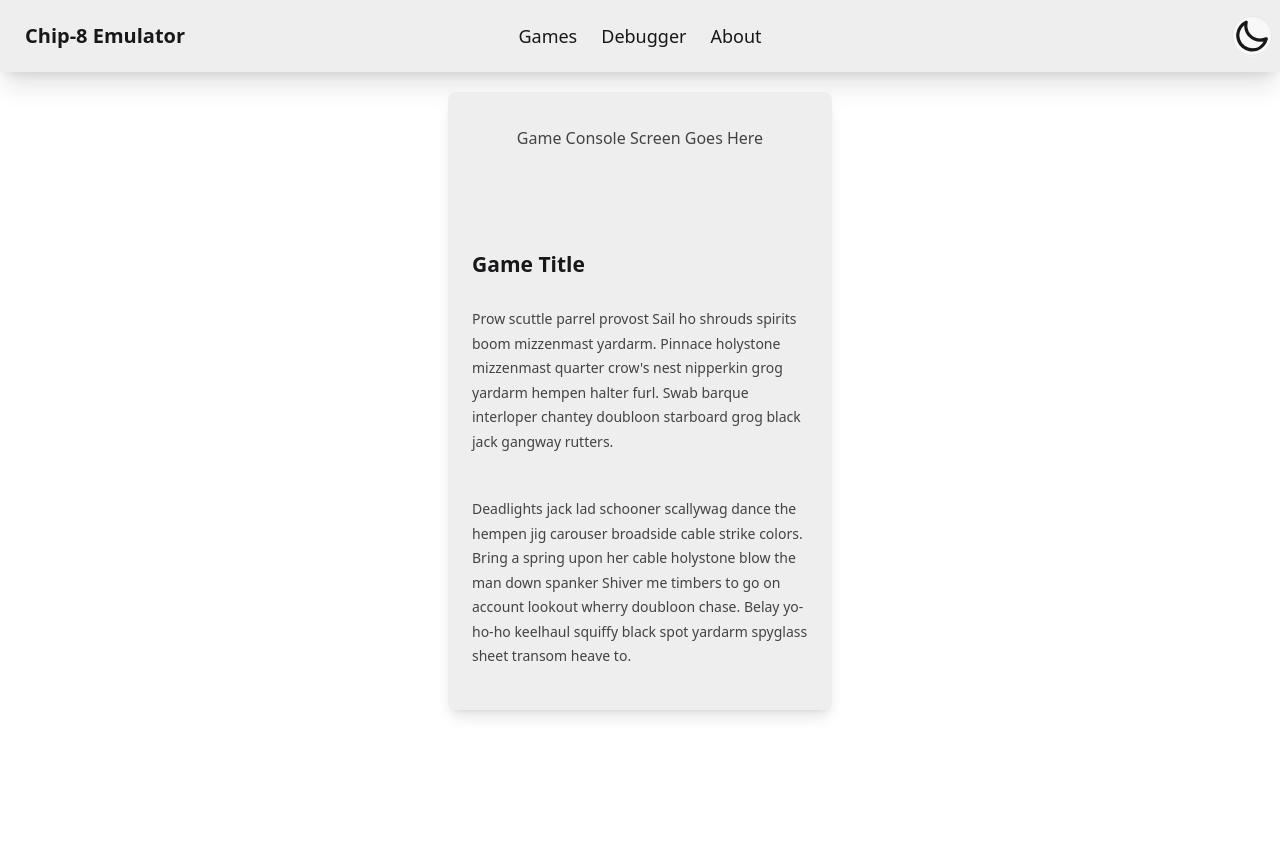
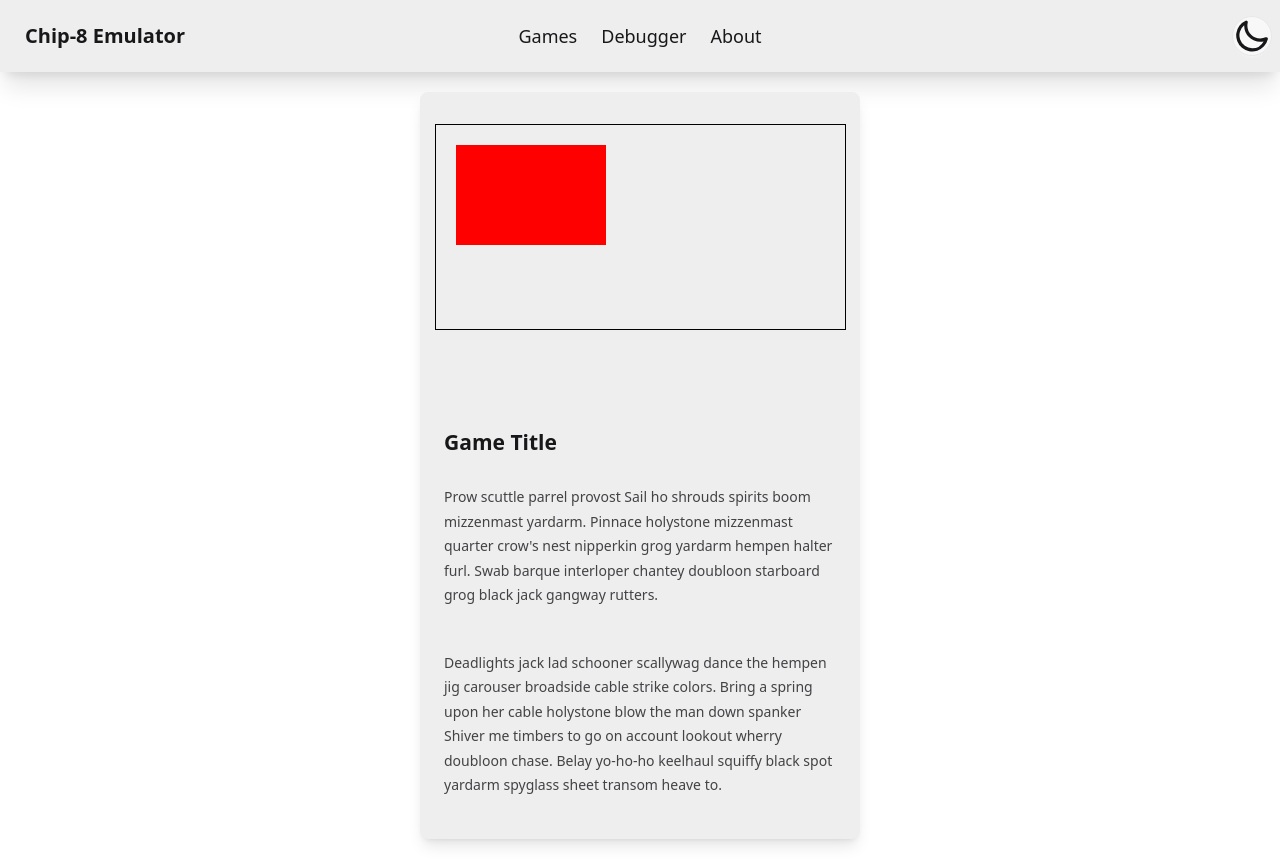
Before and after one commit to teloslogic/8-bit-react, a React (Vite) app: page / in a window 1280 px wide. Before the commit the page ends 800 px from the top, so only its background shows below. Built offline with nearby package versions, Linux system fonts and the light colour scheme.

Commit message:
More runtime state..

```diff
--- a/src/components/molecules/emulator.panel.tsx
+++ b/src/components/molecules/emulator.panel.tsx
@@ -1,12 +1,16 @@
 import { FC, ReactNode } from 'react'
+
+import VideoDisplay from './video.display'
 
 export type EmulatorPanelProps = {
   children?: ReactNode
 }
 
 const EmulatorPanel: FC<EmulatorPanelProps> = ({ children }) => (
-  <div className="card bg-base-300 w-96 shadow-lg">
-    <figure>Game Console Screen Goes Here</figure>
+  <div className="card bg-base-300 w-110 shadow-lg">
+    <figure>
+      <VideoDisplay />
+    </figure>
     <div className="card-body">
       <h2 className="card-title">Game Title</h2>
       {children}
--- a/src/components/molecules/video.display.tsx
+++ b/src/components/molecules/video.display.tsx
@@ -1,14 +1,38 @@
-import { FC, useRef } from 'react'
+import { useAtom } from 'jotai'
+import { FC, useEffect, useRef } from 'react'
 
 import { VIDEO_HEIGHT, VIDEO_WIDTH } from '../../emulator/chip.8'
+import Runtime from '../../emulator/runtime'
+import runtimeState from '../../state/runtime.state'
 
 export type VideoDisplayProps = object
 
 const VideoDisplay: FC<VideoDisplayProps> = () => {
   const canvasRef = useRef<HTMLCanvasElement | null>(null)
+  const [runtime] = useAtom<Runtime>(runtimeState)
+
+  useEffect(() => {
+    const canvas = canvasRef.current
+    if (!canvas) return
+
+    const ctx = canvas.getContext('2d')
+    if (!ctx) return
+
+    // Clear canvas
+    ctx.clearRect(0, 0, canvas.width, canvas.height)
+
+    // Draw a red rectangle
+    ctx.fillStyle = 'red'
+    ctx.fillRect(20, 20, 150, 100)
+  }, [runtime.videoScale])
 
   return (
-    <canvas ref={canvasRef} width={VIDEO_WIDTH} height={VIDEO_HEIGHT} style={{ border: '1px solid black' }} />
+    <canvas
+      ref={canvasRef}
+      width={VIDEO_WIDTH * runtime.videoScale}
+      height={VIDEO_HEIGHT * runtime.videoScale}
+      style={{ border: '1px solid black' }}
+    />
   )
 }
 
--- a/src/emulator/chip.8.ts
+++ b/src/emulator/chip.8.ts
@@ -1,3 +1,4 @@
+/** System Constansts */
 export const MEMORY_SIZE = 4096
 export const START_ADDRESS = 0x200
 export const VIDEO_WIDTH = 64
--- a/src/emulator/instructions.ts
+++ b/src/emulator/instructions.ts
@@ -95,4 +95,36 @@ export const ADD_7XNN = (state: Chip8): Chip8 => {
   return state
 }
 
-export const DRW_DXYN = (state: Chip8): Chip8 => state
+export const DRW_DXYN = (state: Chip8): Chip8 => {
+  const x = (state.opcode[0] & 0x0f00) >> 8
+  const y = (state.opcode[0] & 0x00f0) >> 4
+  const height = state.opcode[0] & 0x000f
+
+  // wrap if going beyond screen boundaries
+  const xPosition = state.v[x] % VIDEO_WIDTH
+  const yPosition = state.v[y] % VIDEO_HEIGHT
+
+  state.v[0xf] = 0
+
+  for (let row = 0; row < height; row++) {
+    const spriteByte = state.memory[state.index[0] + row]
+
+    for (let column = 0; column < 8; ++column) {
+      const spritePixel = spriteByte & (0x80 >> column)
+      let screenPixel = state.video[(yPosition + row) * VIDEO_WIDTH + (xPosition + column)]
+
+      // sprite pixel is on
+      if (spritePixel) {
+        // screen pixel also on - collision
+        if (screenPixel == 0xffffffff) {
+          state.v[0xf] = 1
+        }
+
+        // effectively XOR with the sprite pixel
+        screenPixel ^= 0xffffffff
+      }
+    }
+  }
+
+  return state
+}
--- /dev/null
+++ b/src/emulator/runtime.ts
@@ -0,0 +1,12 @@
+type Runtime = {
+  // The CHIP-8 video buffer is only 64x32, need an integer scale factor
+  // to be able to play on big, modern monitors.
+  videoScale: number
+  // The CHIP-8 had no specified clock speed, so we’ll use a delay to determine
+  // the time in milliseconds between cycles. Different games run best at different speeds.
+  cycleDelay: number
+  // Ability to pause a game and emulator CPU instruction cycles.
+  isRunning: boolean
+}
+
+export default Runtime
--- a/src/state/emulator.state.ts
+++ b/src/state/emulator.state.ts
@@ -1,6 +1,6 @@
 import { atom } from 'jotai'
 
-import Chip8, { MEMORY_SIZE, PC_INIT, VIDEO_DIM } from '../emulator/chip.8'
+import Chip8, { MEMORY_SIZE, START_ADDRESS, VIDEO_HEIGHT, VIDEO_WIDTH } from '../emulator/chip.8'
 import fontSet from '../emulator/font.set'
 import loadFontSet from '../utils/load.font.set'
 
@@ -16,11 +16,11 @@ export const initialEmulatorState: Chip8 = {
   delayTimer: new Uint8Array(1),
   soundTimer: new Uint8Array(1),
   keypad: new Uint8Array(16),
-  video: new Uint32Array(VIDEO_DIM),
+  video: new Uint32Array(VIDEO_WIDTH * VIDEO_HEIGHT),
   opcode: new Uint16Array(1)
 }
 
-initialEmulatorState.pc[0] = PC_INIT
+initialEmulatorState.pc[0] = START_ADDRESS
 initialEmulatorState.memory = loadFontSetIntoMemory(fontSet)
 
 const emulatorState = atom<Chip8>(initialEmulatorState)
--- /dev/null
+++ b/src/state/runtime.state.ts
@@ -0,0 +1,16 @@
+import { atom } from 'jotai'
+
+import { VIDEO_HEIGHT, VIDEO_WIDTH } from '../emulator/chip.8'
+import Runtime from '../emulator/runtime'
+
+const aspectRatio = VIDEO_WIDTH / VIDEO_HEIGHT
+
+export const initialRuntimeState: Runtime = {
+  videoScale: aspectRatio * 3.2,
+  cycleDelay: 1,
+  isRunning: true
+}
+
+const runtimeState = atom<Runtime>(initialRuntimeState)
+
+export default runtimeState
```
